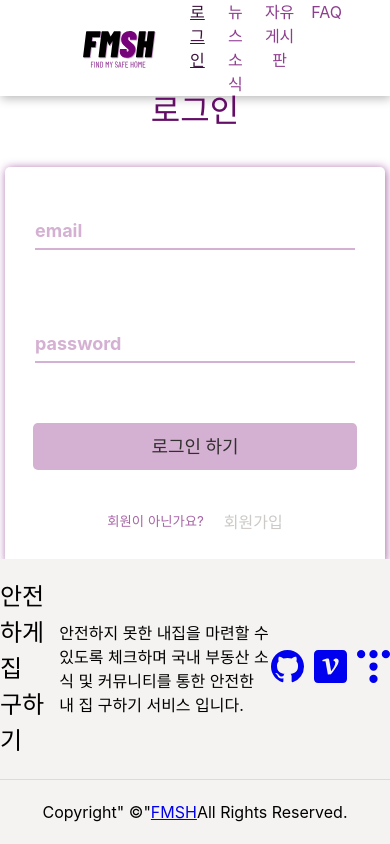
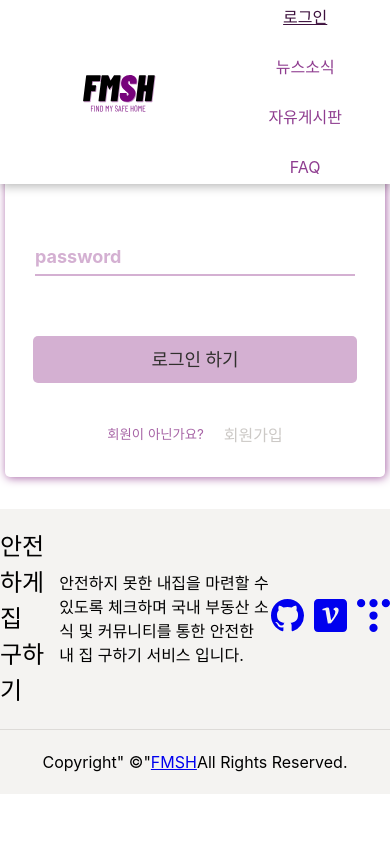
Before and after one commit to SuamKang/Find-my-safe-home, a React (Vite) app: page /login in a window 390 px wide. Built offline with nearby package versions, Linux system fonts and the light colour scheme.

Commit message:
style: 스타일 수정 및 회원가입 컴포넌트 스타일 추가

```diff
--- a/src/App.css
+++ b/src/App.css
@@ -1,24 +1,8 @@
-#root {
-  max-width: 1280px;
-}
-
 body {
   margin: 0;
-  min-width: 320px;
-  min-height: 100vh;
-}
-
-main {
-  padding-top: 66px; /*헤더 높이만큼 벌려 겹침 방지*/
-  /*중앙정렬*/
-  position: absolute;
-  top: 50%;
-  left: 50%;
-  z-index: 99;
-  transform: translate(-50%, -50%);
+  padding: 0;
   width: 100%;
   height: 100%;
-  overflow: scroll;
 }
 
 ul {
--- a/src/components/auth/Login.module.css
+++ b/src/components/auth/Login.module.css
@@ -1,4 +1,5 @@
 h1 {
+  margin: 0;
   text-align: center;
   color: var(--color-primary-700);
 }
@@ -29,7 +30,7 @@ h1 {
   width: 100%;
   padding: 5px 0;
   font-size: 18px;
-  color: var(--color-primary-200);
+  color: var(--color-primary-600);
 }
 
 .form-control input:focus,
@@ -52,11 +53,11 @@ h1 {
   transition: color 0.3s, transform 0.3s cubic-bezier(0.68, -0.55, 0.262, 1.55);
 }
 
-.form-control label span {
+/* .form-control label span {
   display: inline-block;
   min-width: 5px;
   transition: 0.3s cubic-bezier(0.68, -0.55, 0.262, 1.55);
-}
+} */
 
 .form-control input:focus + label,
 .form-control input:valid + label {
--- a/src/components/auth/Signup.module.css
+++ b/src/components/auth/Signup.module.css
@@ -0,0 +1,124 @@
+h1 {
+  margin: 0;
+  text-align: center;
+  color: var(--color-primary-700);
+}
+
+.form {
+  width: 380px;
+  margin: 2rem auto;
+  padding: 10px;
+  border-radius: 5px;
+  box-shadow: 1px 1px 10px var(--color-primary-400);
+
+  display: flex;
+  flex-direction: column;
+}
+
+.form-control {
+  position: relative;
+  margin: 40px 20px;
+  border-radius: 5px;
+}
+
+.form-control input {
+  background-color: transparent;
+  border: 0;
+  border-bottom: 2px solid var(--color-primary-200);
+
+  display: block;
+  width: 100%;
+  padding: 5px 0;
+  font-size: 18px;
+  color: var(--color-primary-600);
+}
+
+.form-control input:focus,
+.form-control input:valid {
+  outline: none; /*포커스나 유효성검사시 아웃라인 제거*/
+  border-bottom-color: var(--color-primary-700);
+}
+
+.form-control label {
+  position: absolute;
+  left: 0;
+  top: 0;
+  color: var(--color-primary-200);
+  font-size: 18px;
+  font-weight: 700;
+
+  /*라벨 파도 전환 효과*/
+  transform-origin: left bottom;
+  transform: translate(0, 0) scaleY(1);
+  transition: color 0.3s, transform 0.3s cubic-bezier(0.68, -0.55, 0.262, 1.55);
+}
+
+.form-control input:focus + label,
+.form-control input:valid + label {
+  color: var(--color-primary-700);
+  transform: translateY(-30px);
+}
+
+.form button {
+  font: inherit;
+  font-size: 18px;
+  font-weight: 700;
+  cursor: pointer;
+
+  align-self: center;
+  width: 90%;
+  margin: 20px 0;
+  padding: 10px;
+  background-color: var(--color-primary-200);
+  color: var(--color-gray-800);
+  border: none;
+  border-radius: 5px;
+}
+
+button:hover {
+  color: #fff;
+  background-color: var(--color-primary-600);
+}
+
+button:focus {
+  outline: 0;
+}
+
+button:active {
+  transform: scale(0.98);
+}
+
+.action {
+  margin: 20px auto;
+  display: flex;
+  align-items: center;
+  gap: 20px;
+}
+
+.action small {
+  color: var(--color-primary-400);
+}
+
+.action a {
+  text-decoration: none;
+  background-color: transparent;
+  color: var(--color-gray-300);
+}
+
+.action a:hover {
+  color: var(--color-primary-800);
+}
+
+.error-text {
+  font-size: 13px;
+  color: red;
+  width: 100%;
+  padding: 5px 0;
+}
+
+.error-input {
+  border: 1px solid red;
+  width: 100%;
+  padding: 10px;
+  box-sizing: border-box;
+}
--- a/src/components/layouts/footer/Footer.module.css
+++ b/src/components/layouts/footer/Footer.module.css
@@ -1,11 +1,9 @@
 .container {
-  position: absolute;
-  bottom: 0;
-  left: 0;
-  z-index: 999;
   margin: 0 auto;
   width: 100vw;
-  background-color: brown; /*임시*/
+  /*푸터 하단에 고정*/
+  height: 140px;
+  /* transform: translateY(-100%); */
 }
 
 .topBox {
--- a/src/components/layouts/header/Header.module.css
+++ b/src/components/layouts/header/Header.module.css
@@ -1,14 +1,22 @@
 .header {
   position: fixed;
   top: 0;
-  z-index: 10;
+  z-index: 9999;
+
   width: 100%;
   padding: 0 48px;
-  text-align: center;
+
   display: flex;
   justify-content: space-between;
   align-items: center;
+  text-align: center;
+  background-color: #fff;
   box-shadow: 1px 2px 10px rgba(0, 0, 0, 0.3);
+}
+
+.logo {
+  display: flex;
+  align-items: center;
 }
 
 .list {
@@ -18,6 +26,7 @@
 
 .list a {
   text-decoration: none;
+  cursor: pointer;
   color: var(--color-primary-500);
 }
 
@@ -27,3 +36,50 @@
   text-decoration: underline;
   color: var(--color-primary-900);
 }
+
+.toggle {
+  display: none;
+}
+
+@media (max-width: 768px) {
+  .list {
+    flex-direction: column;
+    align-items: center;
+    margin: 0;
+    padding: 0;
+  }
+
+  .list li {
+    text-align: center;
+    padding: 5px 0;
+  }
+
+  .toggle {
+    display: block;
+    cursor: pointer;
+  }
+
+  /*토글버튼 누를때 드롭다운 메뉴로*/
+  .nav {
+    display: flex;
+    flex-direction: column;
+    align-items: center;
+
+    position: absolute;
+    top: 100%;
+    left: 0;
+    width: 100%;
+
+    background-color: #fff;
+    border-top: 1px solid var(--color-gray-300);
+    box-shadow: 1px 2px 9px rgba(0, 0, 0, 0.3);
+
+    transform: scaleY(0);
+    transform-origin: top center;
+    transition: transform 0.3s ease-in;
+  }
+
+  .open {
+    transform: scaleY(1);
+  }
+}
```
Also changed, not shown: src/components/layouts/main/PageContent.module.css (+6 -1 lines).
